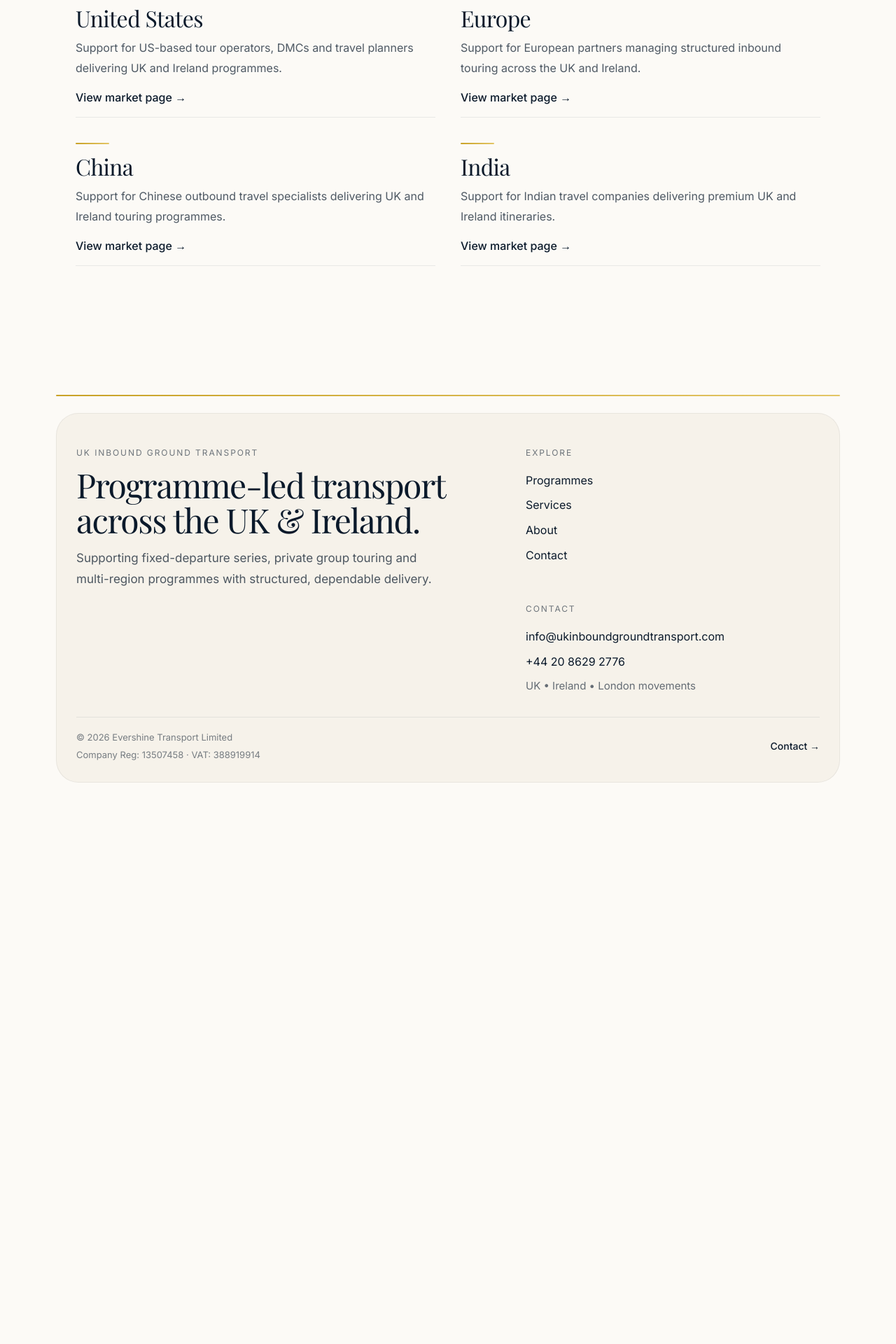
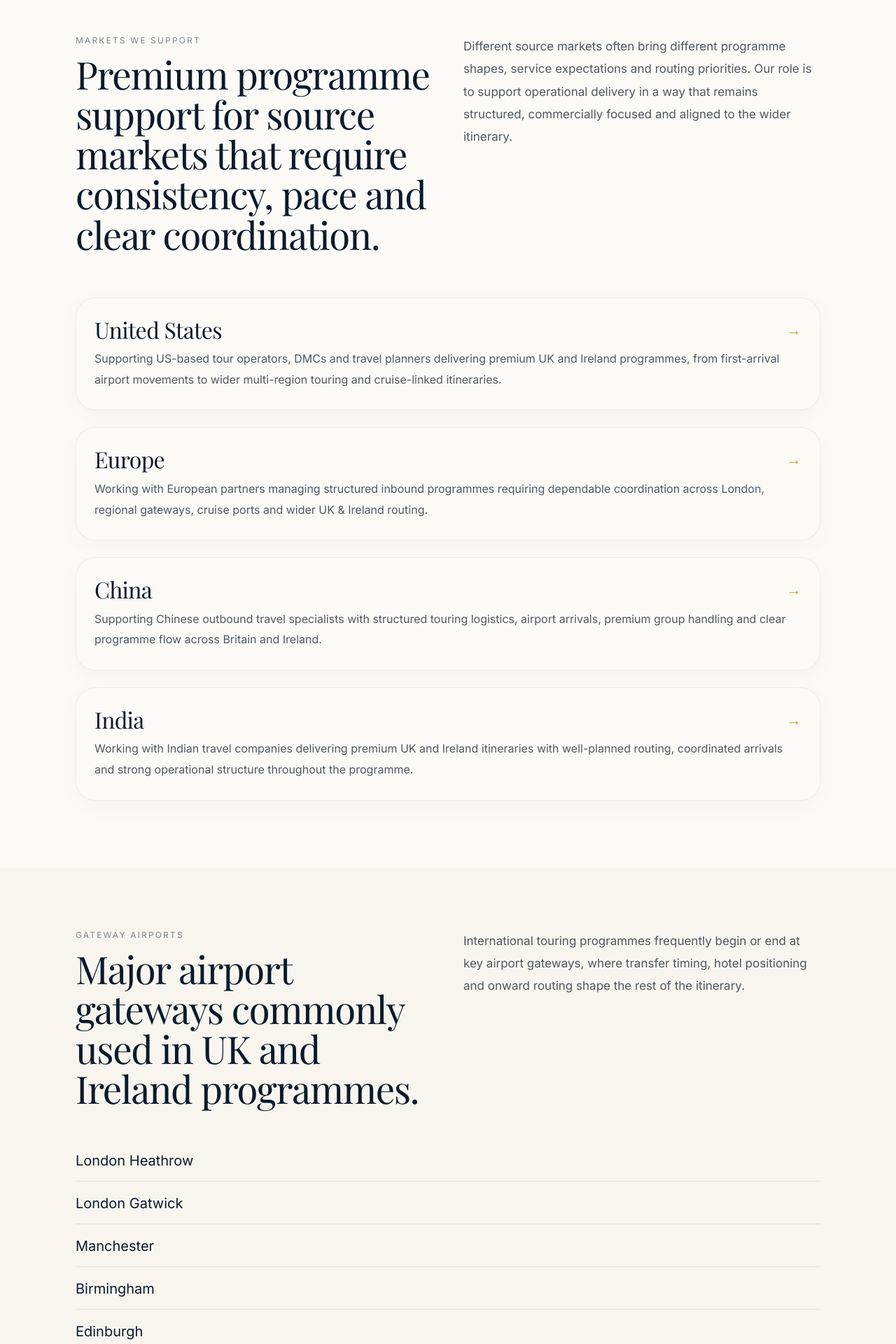
Before and after one commit to kandiahtk-crypto/Project-, a Next.js app: page /markets in a window 1280 px wide. Shown: the part 740-2660 px from the top of the page at 70% size. Before the commit the page ends 1898 px from the top, so only its background shows below. Built offline with nearby package versions, Linux system fonts and the light colour scheme; a web font is replaced by a local one.

Commit message:
Update page.tsx

```diff
--- a/src/app/markets/page.tsx
+++ b/src/app/markets/page.tsx
@@ -4,30 +4,57 @@ import type { Metadata } from "next";
 export const metadata: Metadata = {
   title: "International Markets",
   description:
-    "UK & Ireland programme transport support for international travel partners across the United States, Europe, China and India.",
+    "UK & Ireland programme transport support for international travel partners across the United States, Europe, China and India, including airport arrivals, cruise ports and multi-region touring delivery.",
+  alternates: {
+    canonical: "/markets",
+  },
 };
 
 const markets = [
   {
     title: "United States",
     href: "/markets/usa",
-    text: "Support for US-based tour operators, DMCs and travel planners delivering UK and Ireland programmes.",
+    text: "Supporting US-based tour operators, DMCs and travel planners delivering premium UK and Ireland programmes, from first-arrival airport movements to wider multi-region touring and cruise-linked itineraries.",
   },
   {
     title: "Europe",
     href: "/markets/europe",
-    text: "Support for European partners managing structured inbound touring across the UK and Ireland.",
+    text: "Working with European partners managing structured inbound programmes requiring dependable coordination across London, regional gateways, cruise ports and wider UK & Ireland routing.",
   },
   {
     title: "China",
     href: "/markets/china",
-    text: "Support for Chinese outbound travel specialists delivering UK and Ireland touring programmes.",
+    text: "Supporting Chinese outbound travel specialists with structured touring logistics, airport arrivals, premium group handling and clear programme flow across Britain and Ireland.",
   },
   {
     title: "India",
     href: "/markets/india",
-    text: "Support for Indian travel companies delivering premium UK and Ireland itineraries.",
+    text: "Working with Indian travel companies delivering premium UK and Ireland itineraries with well-planned routing, coordinated arrivals and strong operational structure throughout the programme.",
   },
+];
+
+const airports = [
+  "London Heathrow",
+  "London Gatwick",
+  "Manchester",
+  "Birmingham",
+  "Edinburgh",
+  "Glasgow",
+  "Dublin",
+  "Shannon",
+  "Belfast",
+];
+
+const cruisePorts = [
+  "Southampton",
+  "Dover",
+  "Portsmouth",
+  "Liverpool",
+  "Greenock",
+  "Invergordon",
+  "Belfast",
+  "Dublin",
+  "Cobh",
 ];
 
 export default function MarketsPage() {
@@ -44,26 +71,149 @@ export default function MarketsPage() {
           <div style={divider} />
 
           <p style={heroText}>
-            We work with tour operators, DMCs and travel planners globally,
-            supporting UK and Ireland programmes with structured, dependable
-            transport delivery.
+            We work with operators, DMCs and travel planners globally,
+            supporting UK and Ireland programmes with structured transport
+            delivery across airport arrivals, cruise-linked movements, regional
+            touring and multi-stop itineraries.
           </p>
         </div>
       </section>
 
       <section style={section}>
-        <div style={container}>
-          <div style={grid} className="feature-grid">
+        <div style={containerWide}>
+          <div style={introSplit} className="split-grid">
+            <div>
+              <p style={sectionLabel}>Markets we support</p>
+              <h2 style={sectionTitle}>
+                Premium programme support for source markets that require
+                consistency, pace and clear coordination.
+              </h2>
+            </div>
+
+            <div>
+              <p style={sectionText}>
+                Different source markets often bring different programme shapes,
+                service expectations and routing priorities. Our role is to
+                support operational delivery in a way that remains structured,
+                commercially focused and aligned to the wider itinerary.
+              </p>
+            </div>
+          </div>
+
+          <div style={cardGrid}>
             {markets.map((market) => (
-              <article key={market.title} style={card}>
-                <div style={accentLine} />
-                <h2 style={cardTitle}>{market.title}</h2>
+              <a
+                key={market.title}
+                href={market.href}
+                style={marketCard}
+                className="luxury-card"
+              >
+                <div style={cardTopRow}>
+                  <h3 style={cardTitle}>{market.title}</h3>
+                  <span style={cardArrow}>→</span>
+                </div>
                 <p style={cardText}>{market.text}</p>
-                <a href={market.href} style={linkButton}>
-                  View market page →
-                </a>
-              </article>
+              </a>
             ))}
+          </div>
+        </div>
+      </section>
+
+      <section style={sectionSoft}>
+        <div style={containerWide}>
+          <div style={introSplit} className="split-grid">
+            <div>
+              <p style={sectionLabel}>Gateway airports</p>
+              <h2 style={sectionTitle}>
+                Major airport gateways commonly used in UK and Ireland
+                programmes.
+              </h2>
+            </div>
+
+            <div>
+              <p style={sectionText}>
+                International touring programmes frequently begin or end at key
+                airport gateways, where transfer timing, hotel positioning and
+                onward routing shape the rest of the itinerary.
+              </p>
+            </div>
+          </div>
+
+          <div style={listGrid}>
+            {airports.map((item) => (
+              <div key={item} style={listItem}>
+                {item}
+              </div>
+            ))}
+          </div>
+        </div>
+      </section>
+
+      <section style={section}>
+        <div style={containerWide}>
+          <div style={introSplit} className="split-grid">
+            <div>
+              <p style={sectionLabel}>Cruise ports</p>
+              <h2 style={sectionTitle}>
+                Major cruise ports across the UK &amp; Ireland used in touring
+                and turnaround programmes.
+              </h2>
+            </div>
+
+            <div>
+              <p style={sectionText}>
+                Cruise-linked work often requires precise coordination around
+                embarkation, disembarkation, shore-side touring and onward
+                regional movements, particularly where timings are fixed and
+                port access is tightly managed.
+              </p>
+            </div>
+          </div>
+
+          <div style={listGrid}>
+            {cruisePorts.map((item) => (
+              <div key={item} style={listItem}>
+                {item}
+              </div>
+            ))}
+          </div>
+        </div>
+      </section>
+
+      <section style={sectionSoft}>
+        <div style={containerNarrow}>
+          <p style={sectionLabel}>Why this matters</p>
+          <h2 style={sectionTitle}>
+            Market-specific understanding improves programme delivery.
+          </h2>
+          <p style={sectionText}>
+            Our focus is not simply assigning vehicles. We support the wider
+            operational structure of the programme by aligning arrivals,
+            departures, regional transitions and touring flow to the needs of
+            the buyer, the itinerary and the guest experience.
+          </p>
+        </div>
+      </section>
+
+      <section style={ctaSection}>
+        <div style={containerNarrow}>
+          <p style={sectionLabel}>Start a conversation</p>
+          <h2 style={ctaTitle}>
+            Planning a market-specific UK or Ireland programme?
+          </h2>
+          <p style={sectionText}>
+            Tell us the source market, routing structure, airport or cruise port
+            requirements and wider programme shape. We will help frame the right
+            transport approach around it.
+          </p>
+
+          <div style={ctaActions}>
+            <a href="/contact" style={primaryButton}>
+              Contact us
+            </a>
+            <a href="/markets/usa" style={secondaryLink}>
+              View USA market →
+            </a>
           </div>
         </div>
       </section>
@@ -71,7 +221,7 @@ export default function MarketsPage() {
   );
 }
 
-const container: CSSProperties = {
+const containerWide: CSSProperties = {
   maxWidth: 1120,
   margin: "0 auto",
   padding: "0 28px",
@@ -84,17 +234,26 @@ const containerNarrow: CSSProperties = {
 };
 
 const heroSection: CSSProperties = {
-  padding: "40px 0 64px",
+  padding: "48px 0 64px",
 };
 
 const section: CSSProperties = {
-  padding: "88px 0",
+  padding: "96px 0",
 };
 
-const grid: CSSProperties = {
+const sectionSoft: CSSProperties = {
+  padding: "88px 0",
+  background: "#F8F5EF",
+};
+
+const ctaSection: CSSProperties = {
+  padding: "88px 0 48px",
+};
+
+const introSplit: CSSProperties = {
   display: "grid",
-  gridTemplateColumns: "1fr",
-  gap: 36,
+  gap: 40,
+  alignItems: "start",
 };
 
 const eyebrow: CSSProperties = {
@@ -105,12 +264,42 @@ const eyebrow: CSSProperties = {
   color: "rgba(11, 26, 43, 0.52)",
 };
 
+const sectionLabel: CSSProperties = {
+  margin: "0 0 12px",
+  fontSize: 12,
+  letterSpacing: "0.18em",
+  textTransform: "uppercase",
+  color: "rgba(11, 26, 43, 0.52)",
+};
+
 const heroTitle: CSSProperties = {
   margin: "14px 0 16px",
   maxWidth: 760,
-  fontSize: "clamp(2.6rem, 7vw, 5rem)",
-  lineHeight: 1.02,
+  fontSize: "clamp(2.7rem, 7vw, 5.2rem)",
+  lineHeight: 1.01,
   letterSpacing: "-0.04em",
+  fontWeight: 400,
+  fontFamily: "var(--font-serif)",
+  color: "#0B1A2B",
+};
+
+const sectionTitle: CSSProperties = {
+  margin: "0 0 18px",
+  maxWidth: 760,
+  fontSize: "clamp(2rem, 5vw, 3.4rem)",
+  lineHeight: 1.05,
+  letterSpacing: "-0.025em",
+  fontWeight: 400,
+  fontFamily: "var(--font-serif)",
+  color: "#0B1A2B",
+};
+
+const ctaTitle: CSSProperties = {
+  margin: "0 0 18px",
+  maxWidth: 760,
+  fontSize: "clamp(2rem, 5vw, 3.2rem)",
+  lineHeight: 1.05,
+  letterSpacing: "-0.025em",
   fontWeight: 400,
   fontFamily: "var(--font-serif)",
   color: "#0B1A2B",
@@ -126,46 +315,110 @@ const divider: CSSProperties = {
 
 const heroText: CSSProperties = {
   margin: 0,
+  maxWidth: 720,
+  fontSize: 17,
+  lineHeight: 1.9,
+  color: "rgba(11, 26, 43, 0.72)",
+};
+
+const sectionText: CSSProperties = {
+  margin: 0,
   maxWidth: 700,
   fontSize: 17,
   lineHeight: 1.9,
   color: "rgba(11, 26, 43, 0.72)",
 };
 
-const card: CSSProperties = {
-  minWidth: 0,
-  paddingBottom: 18,
-  borderBottom: "1px solid rgba(11, 26, 43, 0.08)",
+const cardGrid: CSSProperties = {
+  marginTop: 44,
+  display: "grid",
+  gap: 24,
 };
 
-const accentLine: CSSProperties = {
-  width: 48,
-  height: 2,
-  borderRadius: 999,
-  marginBottom: 14,
-  background: "linear-gradient(90deg, #C9A227 0%, #E3C565 100%)",
+const marketCard: CSSProperties = {
+  display: "block",
+  padding: "28px 26px",
+  borderRadius: 28,
+  background: "#FBFAF7",
+  border: "1px solid rgba(11, 26, 43, 0.06)",
+  textDecoration: "none",
+  boxShadow: "0 8px 30px rgba(11, 26, 43, 0.03)",
+};
+
+const cardTopRow: CSSProperties = {
+  display: "flex",
+  justifyContent: "space-between",
+  alignItems: "flex-start",
+  gap: 16,
+  marginBottom: 10,
 };
 
 const cardTitle: CSSProperties = {
-  margin: "0 0 10px",
-  fontSize: "clamp(1.5rem, 4vw, 2rem)",
-  lineHeight: 1.12,
+  margin: 0,
+  fontSize: "clamp(1.6rem, 3vw, 2rem)",
+  lineHeight: 1.08,
   fontWeight: 400,
   letterSpacing: "-0.02em",
   fontFamily: "var(--font-serif)",
   color: "#0B1A2B",
+  flex: 1,
+};
+
+const cardArrow: CSSProperties = {
+  fontSize: 22,
+  lineHeight: 1,
+  color: "#C9A227",
+  paddingTop: 6,
 };
 
 const cardText: CSSProperties = {
-  margin: "0 0 16px",
-  maxWidth: 520,
+  margin: 0,
   fontSize: 16,
   lineHeight: 1.85,
   color: "rgba(11, 26, 43, 0.72)",
 };
 
-const linkButton: CSSProperties = {
+const listGrid: CSSProperties = {
+  marginTop: 42,
+  display: "grid",
+  gap: 16,
+};
+
+const listItem: CSSProperties = {
+  paddingBottom: 14,
+  borderBottom: "1px solid rgba(11, 26, 43, 0.08)",
+  fontSize: 20,
+  lineHeight: 1.5,
+  color: "#0B1A2B",
+};
+
+const ctaActions: CSSProperties = {
+  marginTop: 26,
+  display: "flex",
+  gap: 18,
+  flexWrap: "wrap",
+  alignItems: "center",
+};
+
+const primaryButton: CSSProperties = {
+  display: "inline-flex",
+  alignItems: "center",
+  justifyContent: "center",
+  minHeight: 52,
+  padding: "0 22px",
+  borderRadius: 999,
+  background: "#F2EEE6",
+  color: "#0B1A2B",
+  textDecoration: "none",
+  fontWeight: 600,
+  border: "1px solid rgba(11, 26, 43, 0.08)",
+};
+
+const secondaryLink: CSSProperties = {
   textDecoration: "none",
   color: "#0B1A2B",
   fontWeight: 500,
+  display: "inline-flex",
+  alignItems: "center",
+  gap: 6,
 };
```
